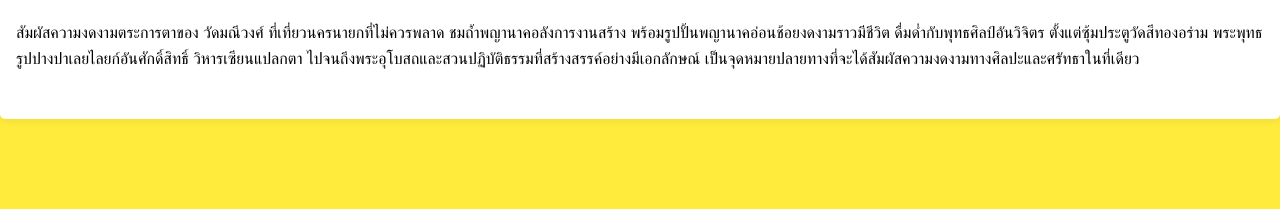
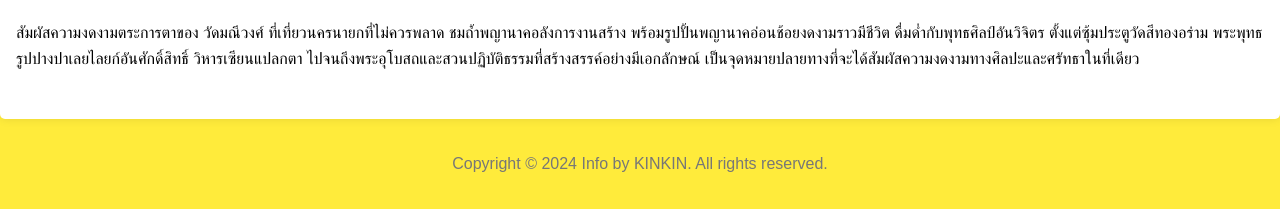
Before and after one commit to kin213/Nakhon-Nayok, a plain HTML site: page index (1).html in a window 1280 px wide. Shown: the part 3244-3453 px from the top of the page. Before the commit the page ends 3395 px from the top, so only its background shows below. Drawn offline with Linux system fonts and the light colour scheme.

Commit message:
Update index (1).html

```diff
--- a/index (1).html
+++ b/index (1).html
@@ -85,3 +85,10 @@
 <strong>3.วัดมณีวงศ์ </strong>
 <p><img src="https://s359.kapook.com/pagebuilder/9820bb2e-0090-4908-819b-84533b294912.jpg"width="450"></p>
 <p>สัมผัสความงดงามตระการตาของ วัดมณีวงศ์ ที่เที่ยวนครนายกที่ไม่ควรพลาด ชมถ้ำพญานาคอลังการงานสร้าง พร้อมรูปปั้นพญานาคอ่อนช้อยงดงามราวมีชีวิต ดื่มด่ำกับพุทธศิลป์อันวิจิตร ตั้งแต่ซุ้มประตูวัดสีทองอร่าม พระพุทธรูปปางปาเลยไลยก์อันศักดิ์สิทธิ์ วิหารเซียนแปลกตา ไปจนถึงพระอุโบสถและสวนปฏิบัติธรรมที่สร้างสรรค์อย่างมีเอกลักษณ์ เป็นจุดหมายปลายทางที่จะได้สัมผัสความงดงามทางศิลปะและศรัทธาในที่เดียว</p>
+</section>
+    </main>
+    <footer>
+        <p>Copyright © 2024 Info by KINKIN. All rights reserved.</p>
+    </footer>
+</body>
+</html>
```
